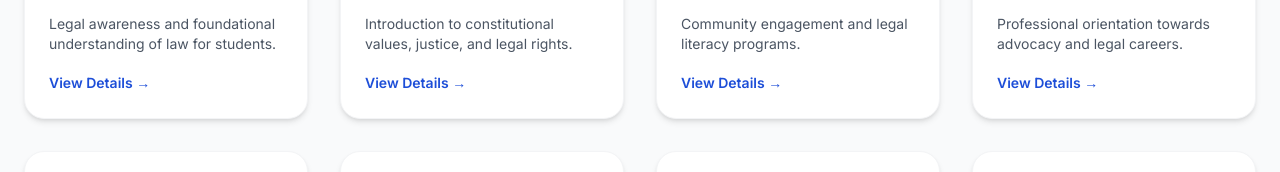
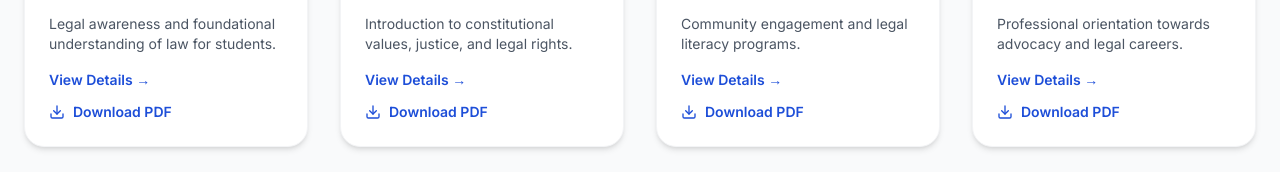
Before and after one commit to sumitchaskar0007-coder/law3, a React (Vite) app: page /udan in a window 1280 px wide. Shown: the part 476-648 px from the top of the page. Built offline with nearby package versions, Linux system fonts and the light colour scheme; no server answers.

Commit message:
Attach direct Udan PDF downloads to Udan page

```diff
--- a/src/pages/Udan.jsx
+++ b/src/pages/Udan.jsx
@@ -10,8 +10,10 @@ import {
   Landmark,
   FileText,
   Gavel,
-  GraduationCap
+  GraduationCap,
+  Download
 } from "lucide-react";
+import { udanBooks } from "../data/udanBooks";
 
 const udanPrograms = [
   {
@@ -136,12 +138,22 @@ export default function Udan() {
                   {udan.description}
                 </p>
 
+                <div className="flex flex-wrap items-center gap-3">
                   <Link
                     to={`/udan/${udan.id}`}
                     className="text-sm font-semibold text-blue-700 hover:underline"
                   >
                     View Details →
                   </Link>
+                  <a
+                    href={udanBooks[udan.id]?.pdf || '#'}
+                    download
+                    className="inline-flex items-center gap-2 text-sm font-semibold text-blue-700 hover:underline"
+                  >
+                    <Download size={16} />
+                    Download PDF
+                  </a>
+                </div>
               </motion.div>
             ))}
           </div>
```
Lines whose indentation alone changed are shown as unchanged.
